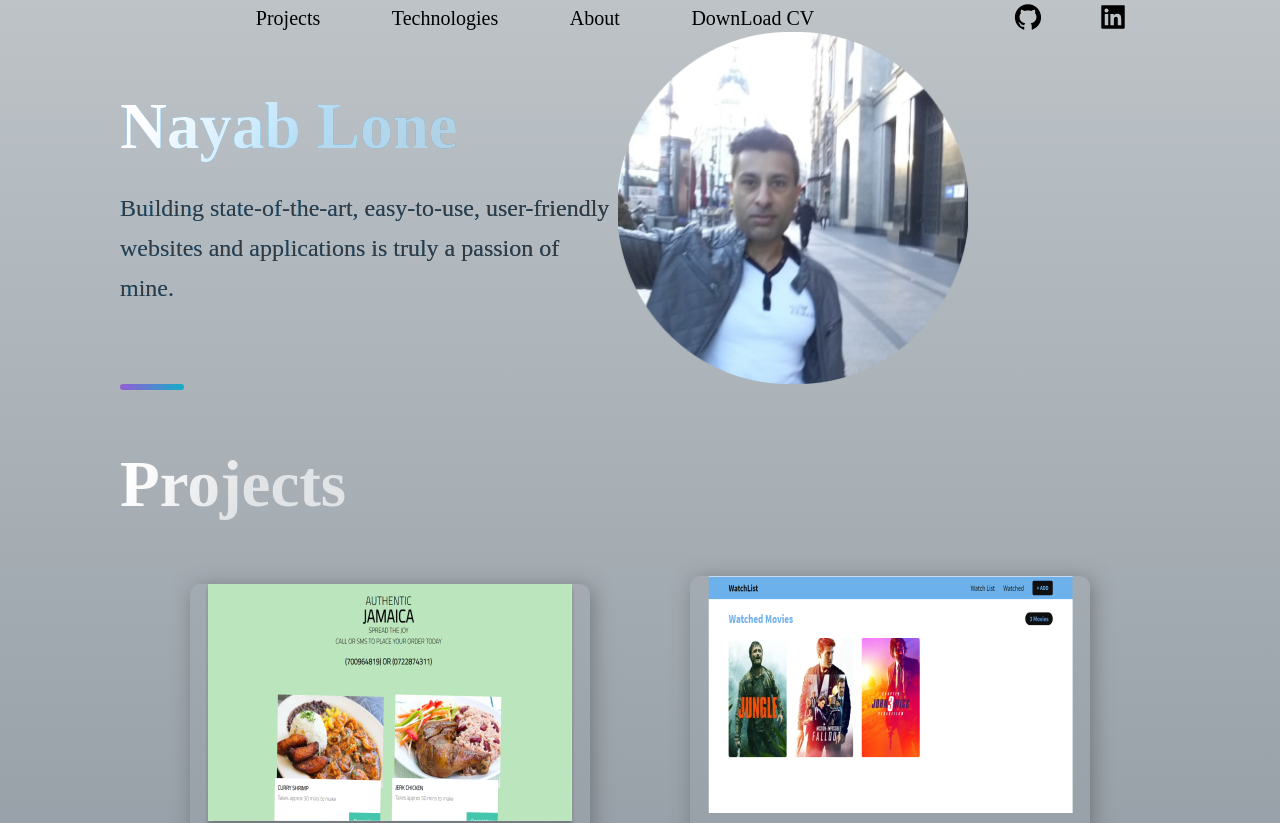
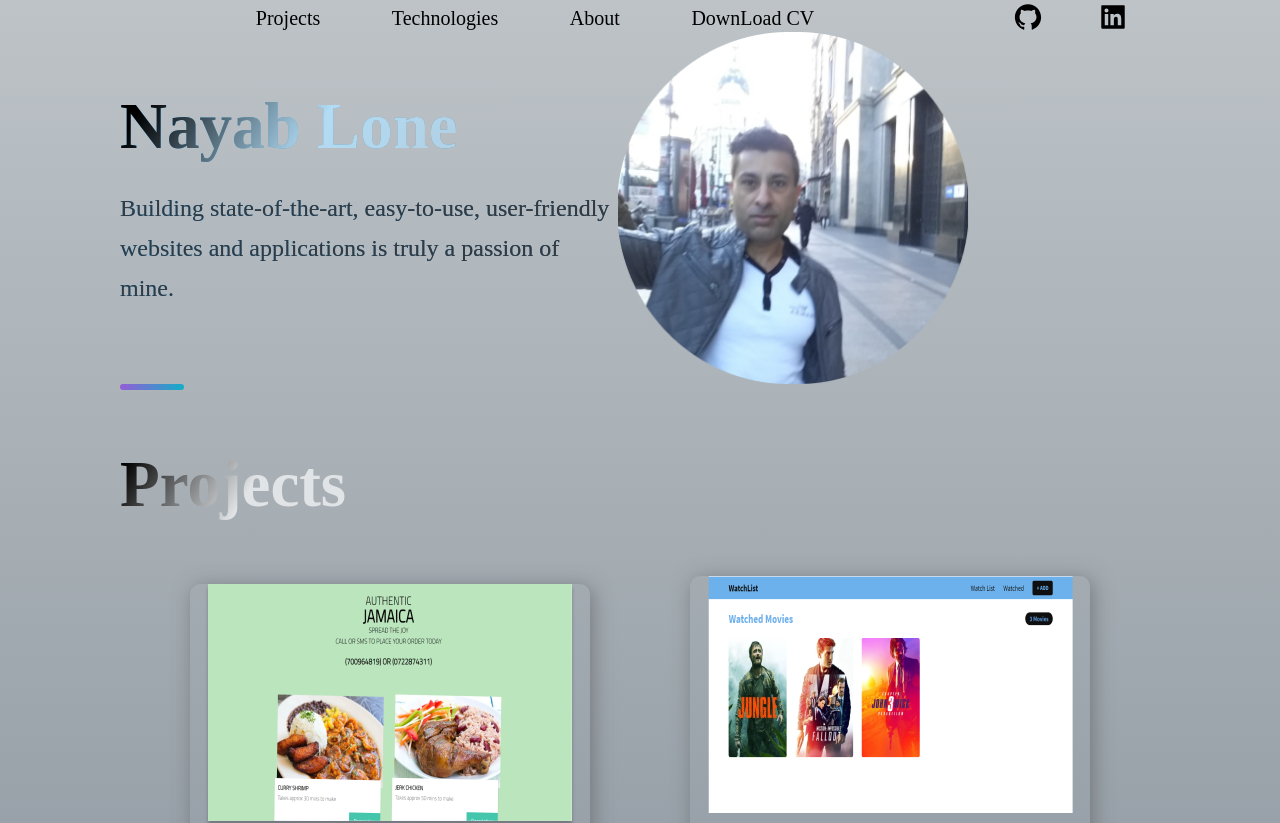
Before and after one commit to Nayab007/portfolionextjs, a Next.js app: page / in a window 1280 px wide. Shown: the top 823 px of the page. Built offline with nearby package versions, Linux system fonts and the light colour scheme.

Commit message:
color change

```diff
--- a/src/styles/GlobalComponents/index.js
+++ b/src/styles/GlobalComponents/index.js
@@ -30,7 +30,8 @@ export const SectionTitle = styled.h2`
   line-height: ${(props) => props.main ? '72px' : '56px'};
   width: max-content;
   max-width: 100%;
-  background: linear-gradient(121.57deg, #FFFFFF 18.77%, rgba(255, 255, 255, 0.66) 60.15%);
+  background-color: black;
+  background: linear-gradient(121.57deg, #000000 15.77%, rgba(255, 255, 255, 0.66) 60.15%);
   -webkit-background-clip: text;
   -webkit-text-fill-color: transparent;
   margin-bottom: 10px;
```
